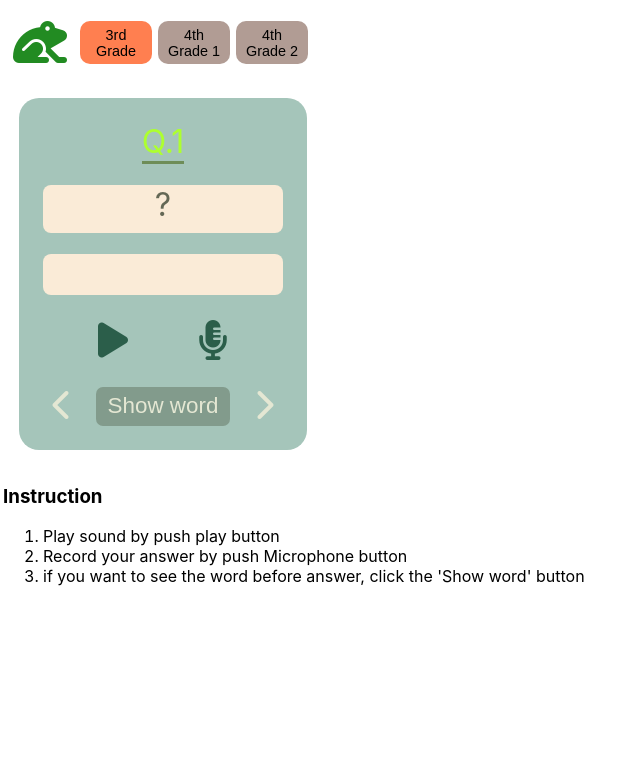
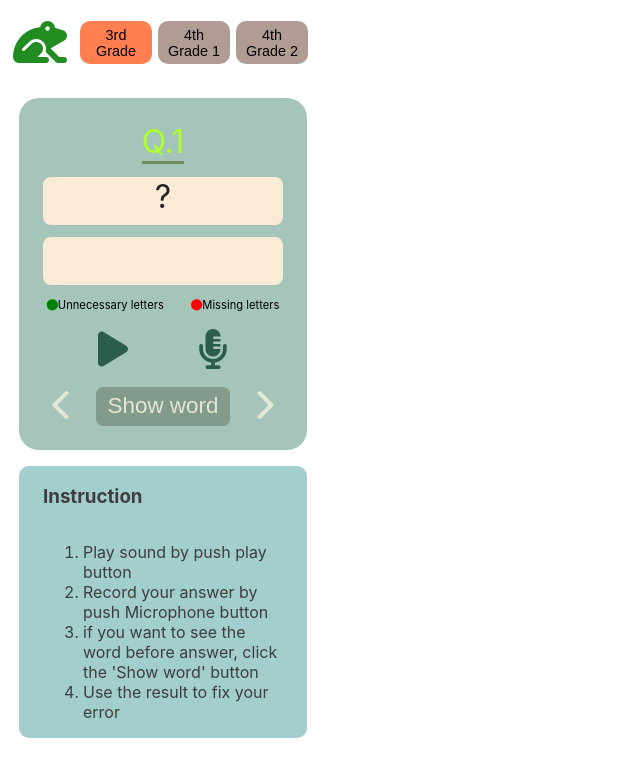
Before and after one commit to shortdaddy0711/spelling-bee, a React (Create React App) app: page / in a window 1280 px wide. Both pictures are taken after a click on the button "3rd Grade". Shown: the top 776 px of the page, without its empty margins (0-643 px from the left). Built offline with nearby package versions, Linux system fonts and the light colour scheme.

Commit message:
finished MVP

```diff
--- a/src/App.css
+++ b/src/App.css
@@ -81,7 +81,7 @@
 
 .word-element {
 	font-size: 2em;
-	color: #646855;
+	color: #252522;
 	text-align: center;
 	background-color: antiquewhite;
 	width: 100%;
@@ -90,12 +90,12 @@
 }
 
 .word-result {
-	font-size: 1.5em;
+	font-size: 2em;
 	color: #646855;
 	text-align: center;
 	background-color: antiquewhite;
 	width: 100%;
-	height: 1.7em;
+	height: 1.5em;
 	border-radius: 8px;
 }
 
@@ -213,3 +213,26 @@ button:hover {
 	/* padding: 0.3em; */
 	width: 1em;
 }
+
+.result-notice {
+	display: inline-flex;
+	flex-direction: row;
+	justify-content:space-around;
+	font-size: .7em;
+	min-width: 260px;
+}
+
+.instruction {
+	/* min-width: 250px; */
+	display: inline-flex;
+	flex-direction: column;
+	align-items:flex-start;
+	max-width: 240px;
+	min-height: 160px;
+	padding: 0 24px;
+	background-color: rgb(163, 206, 206);
+	border-radius: 10px;
+	color: rgb(63, 61, 61);
+	margin-left: 16px;
+	margin-right: 16px;
+}
--- a/src/Words.js
+++ b/src/Words.js
@@ -1,4 +1,4 @@
-import React, { useState, useEffect } from 'react';
+import React, { useState, useEffect, createElement } from 'react';
 import { diffChars } from 'diff';
 import Arr from './wordlist.js';
 import './App.css';
@@ -103,31 +103,33 @@ const Words = () => {
 				.join('')
 				.toLowerCase();
 			console.log(word, ' : ', transcript);
+
+			let span = null;
 			const diff = diffChars(word, transcript, true);
-			let results = document.createElement('p');
+			const display = document.getElementById(`${level}-${word}`);
+			const fragment = document.createDocumentFragment();
 			diff.forEach((part) => {
-				results.push(
-					part.added
-						? `<{part.value}`
-						: part.removed
-						? `-${part.value}`
-						: part.value
-				);
+				const color = part.added
+					? 'green'
+					: part.removed
+					? 'red'
+					: 'grey';
+				span = document.createElement('span');
+				span.style.color = color;
+				span.appendChild(document.createTextNode(part.value));
+				fragment.appendChild(span);
 			});
-			let reportArr = [];
-			results.forEach((r) => {
-				if (r !== '') {
-					reportArr.push(r);
+			const testDiv = document.createElement('div');
+			testDiv.appendChild(fragment);
+			console.log(testDiv.innerHTML.includes('red' || 'green'));
+			if (testDiv.innerHTML.includes('red' || 'green')) {
+				if (display.firstChild) {
+					display.replaceChild(testDiv, display.firstChild);
+				} else {
+					display.appendChild(testDiv);
 				}
-			});
-			let id = `${level}-${word}`;
-			console.log(id);
-			let result = document.getElementById(`${level}-${word}`);
-			if (reportArr.length === 0) {
-				console.log(reportArr);
-				result.innerHTML = '<div>👍👍👍👍</div>';
 			} else {
-				result.textContent = reportArr.join(', ');
+				display.innerHTML = '<div>👍👍👍👍</div>';
 			}
 		};
 		recog.start();
@@ -209,6 +211,22 @@ const Words = () => {
 							className='word-result'
 							id={`${level}-${word}`}
 						></div>
+						<div className='result-notice'>
+							<div>
+								<i
+									className='fas fa-circle'
+									style={{ color: 'green' }}
+								></i>
+								Unnecessary letters
+							</div>
+							<div>
+								<i
+									className='fas fa-circle'
+									style={{ color: 'red' }}
+								></i>
+								Missing letters
+							</div>
+						</div>
 						<div className='btn-control'>
 							<button
 								className='btn-play'
@@ -249,7 +267,7 @@ const Words = () => {
 					</div>
 				))}
 			</div>
-			<div>
+			<div className='instruction'>
 				<h3>Instruction</h3>
 				<ol>
 					<li>Play sound by push play button</li>
@@ -258,6 +276,7 @@ const Words = () => {
 						if you want to see the word before answer, click the
 						'Show word' button
 					</li>
+					<li>Use the result to fix your error</li>
 				</ol>
 			</div>
 		</div>
--- a/src/index.css
+++ b/src/index.css
@@ -5,7 +5,8 @@ body {
     sans-serif;
   -webkit-font-smoothing: antialiased;
   -moz-osx-font-smoothing: grayscale;
-  width: 50vw;
+  min-width: 330px;
+  max-width: 330px;
 }
 
 code {
```
